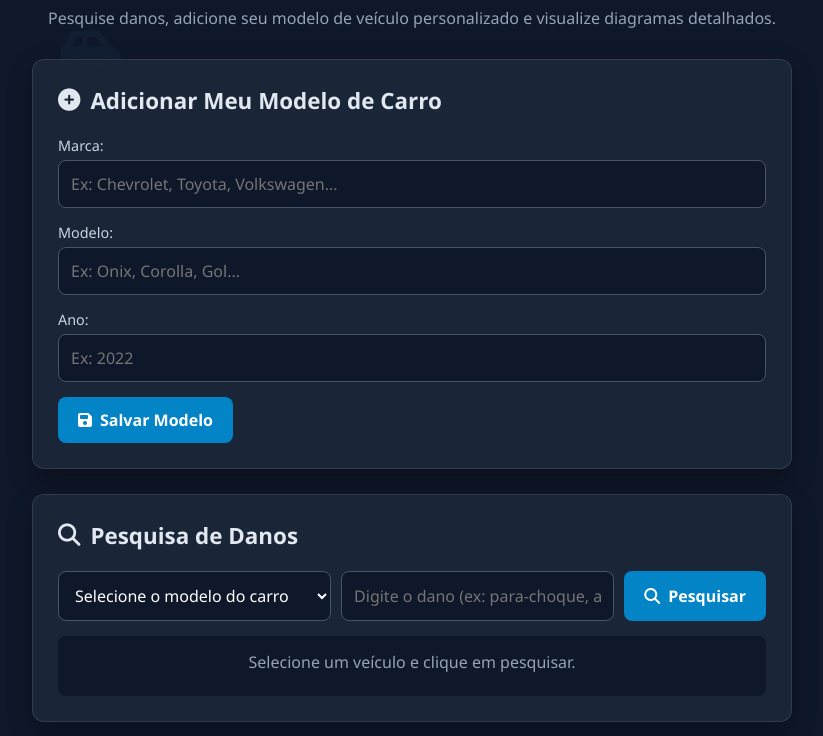
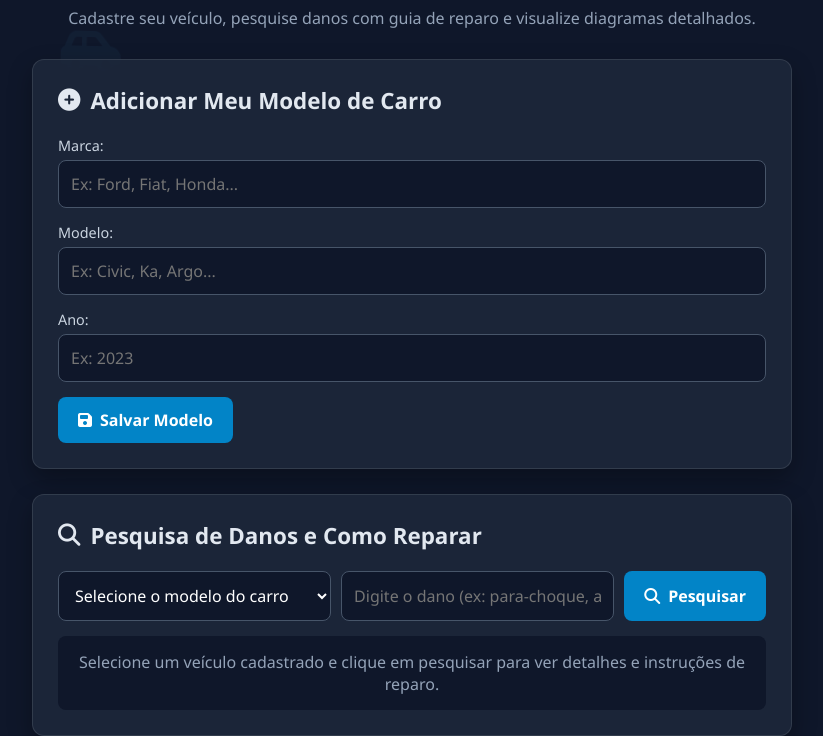
Before and after one commit to Henrypb007/automobilistico, a plain HTML site: page index.html in a window 1280 px wide. Shown: the part 101-837 px from the top of the page, without its empty margins (228-1051 px from the left). Drawn offline with Linux system fonts and the light colour scheme; a script that the page names is missing.

Commit message:
Update index.html

```diff
--- a/index.html
+++ b/index.html
@@ -20,7 +20,7 @@
     <div class="container">
         <header>
             <h1><i class="fa-solid fa-car-burst"></i> Análise de Danos Veiculares</h1>
-            <p>Pesquise danos, adicione seu modelo de veículo personalizado e visualize diagramas detalhados.</p>
+            <p>Cadastre seu veículo, pesquise danos com guia de reparo e visualize diagramas detalhados.</p>
         </header>
 
         <!-- Seção de Cadastro de Novo Modelo -->
@@ -29,15 +29,15 @@
             <form id="car-form">
                 <div class="form-group">
                     <label for="car-brand">Marca:</label>
-                    <input type="text" id="car-brand" placeholder="Ex: Chevrolet, Toyota, Volkswagen..." required>
+                    <input type="text" id="car-brand" placeholder="Ex: Ford, Fiat, Honda..." required>
                 </div>
                 <div class="form-group">
                     <label for="car-model">Modelo:</label>
-                    <input type="text" id="car-model" placeholder="Ex: Onix, Corolla, Gol..." required>
+                    <input type="text" id="car-model" placeholder="Ex: Civic, Ka, Argo..." required>
                 </div>
                 <div class="form-group">
                     <label for="car-year">Ano:</label>
-                    <input type="number" id="car-year" placeholder="Ex: 2022" required>
+                    <input type="number" id="car-year" placeholder="Ex: 2023" required>
                 </div>
                 <button type="submit" class="btn"><i class="fa-solid fa-floppy-disk"></i> Salvar Modelo</button>
             </form>
@@ -45,7 +45,7 @@
 
         <!-- Seção de Pesquisa de Danos -->
         <section class="card">
-            <h2><i class="fa-solid fa-magnifying-glass"></i> Pesquisa de Danos</h2>
+            <h2><i class="fa-solid fa-magnifying-glass"></i> Pesquisa de Danos e Como Reparar</h2>
             <div class="search-box">
                 <select id="select-car-model">
                     <option value="">Selecione o modelo do carro</option>
@@ -54,14 +54,14 @@
                 <button id="search-btn" class="btn"><i class="fa-solid fa-search"></i> Pesquisar</button>
             </div>
             <div id="search-results" class="results-container">
-                <p style="color: #94a3b8; text-align: center;">Selecione um veículo e clique em pesquisar.</p>
+                <p style="color: #94a3b8; text-align: center;">Selecione um veículo cadastrado e clique em pesquisar para ver detalhes e instruções de reparo.</p>
             </div>
         </section>
 
         <!-- Seção de Visualização e Zoom -->
         <section class="card">
             <h2><i class="fa-solid fa-image"></i> Diagrama do Veículo com Zoom</h2>
-            <p>Utilize os botões abaixo ou a roda do mouse para ampliar o diagrama. Clique e arraste para mover a imagem ampliada.</p>
+            <p>Utilize os botões abaixo ou a roda do mouse para ampliar o diagrama. Clique e arraste para mover a imagem.</p>
             <div class="zoom-controls">
                 <button id="zoom-in" class="btn-zoom"><i class="fa-solid fa-magnifying-glass-plus"></i> Zoom +</button>
                 <button id="zoom-out" class="btn-zoom"><i class="fa-solid fa-magnifying-glass-minus"></i> Zoom -</button>
```
